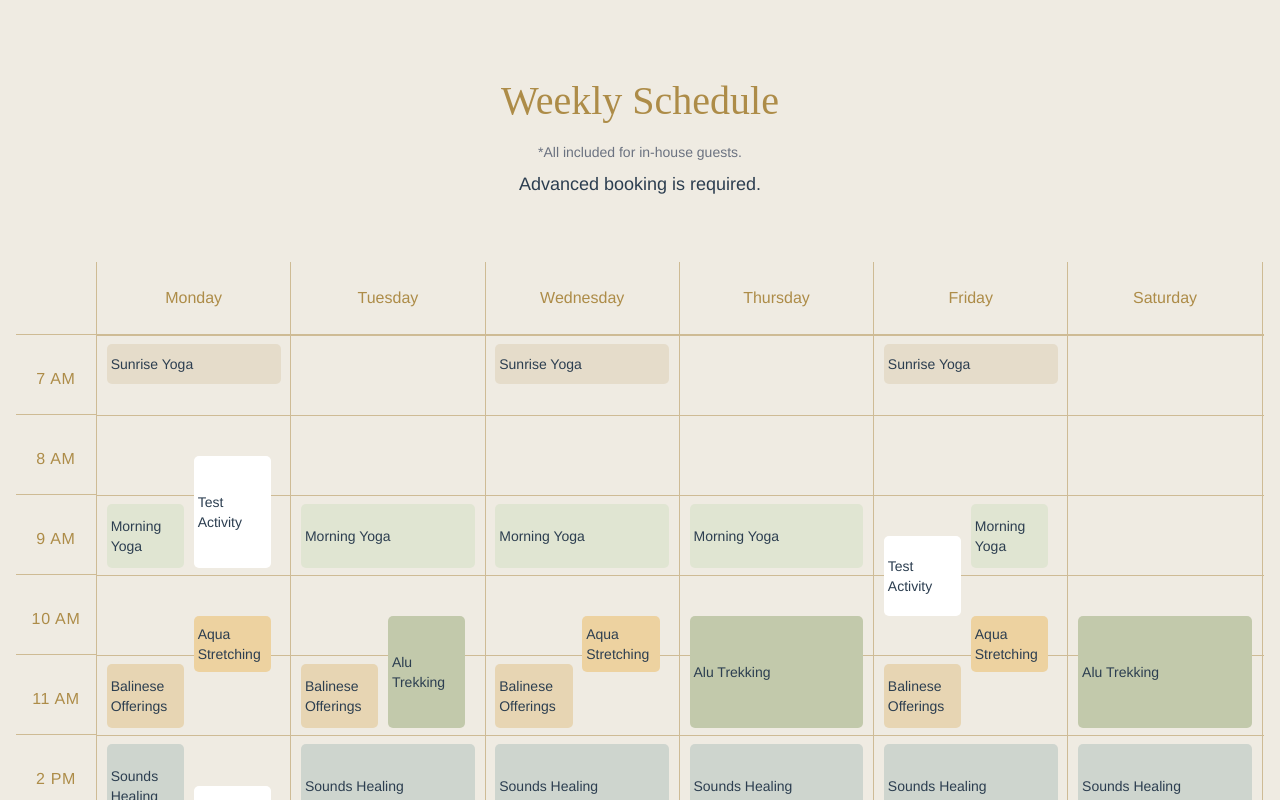
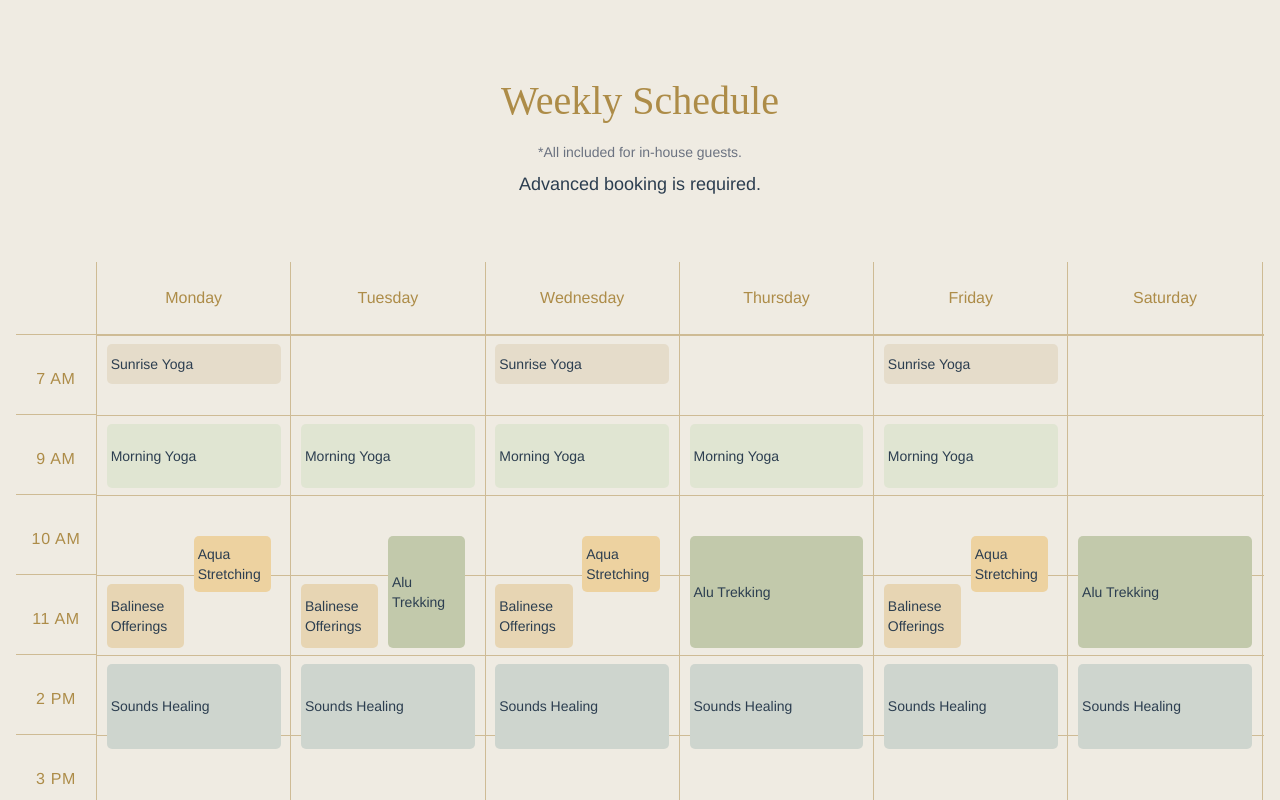
Before and after one commit to RickyT87411/EventTimetable_VueJS, a Vue app: page / in a window 1280 px wide. Shown: the top 800 px of the page. Built offline with nearby package versions, Linux system fonts and the light colour scheme.

Commit message:
Removed: Test activities

```diff
--- a/src/components/WeeklySchedule.vue
+++ b/src/components/WeeklySchedule.vue
@@ -132,16 +132,16 @@ export default defineComponent({
           { day: "Saturday", startTime: 10.5, endTime: 14 },
         ],
       },
-      {
-        name: "Test Activity",
-        color: "#FFFFFF",
-        times: [
-          { day: "Sunday", startTime: 9.5, endTime: 15 },
-          { day: "Monday", startTime: 8.5, endTime: 10 },
-          { day: "Friday", startTime: 9.5, endTime: 10.5 },
-          { day: "Monday", startTime: 14.65, endTime: 16.4},
-        ],
-      },
+      // {
+      //   name: "Test Activity",
+      //   color: "#FFFFFF",
+      //   times: [
+      //     { day: "Sunday", startTime: 9.5, endTime: 15 },
+      //     { day: "Monday", startTime: 8.5, endTime: 10 },
+      //     { day: "Friday", startTime: 9.5, endTime: 10.5 },
+      //     { day: "Monday", startTime: 14.65, endTime: 16.4},
+      //   ],
+      // },
     ];
 
     const generateTimeSlots = (activities) => {
```
